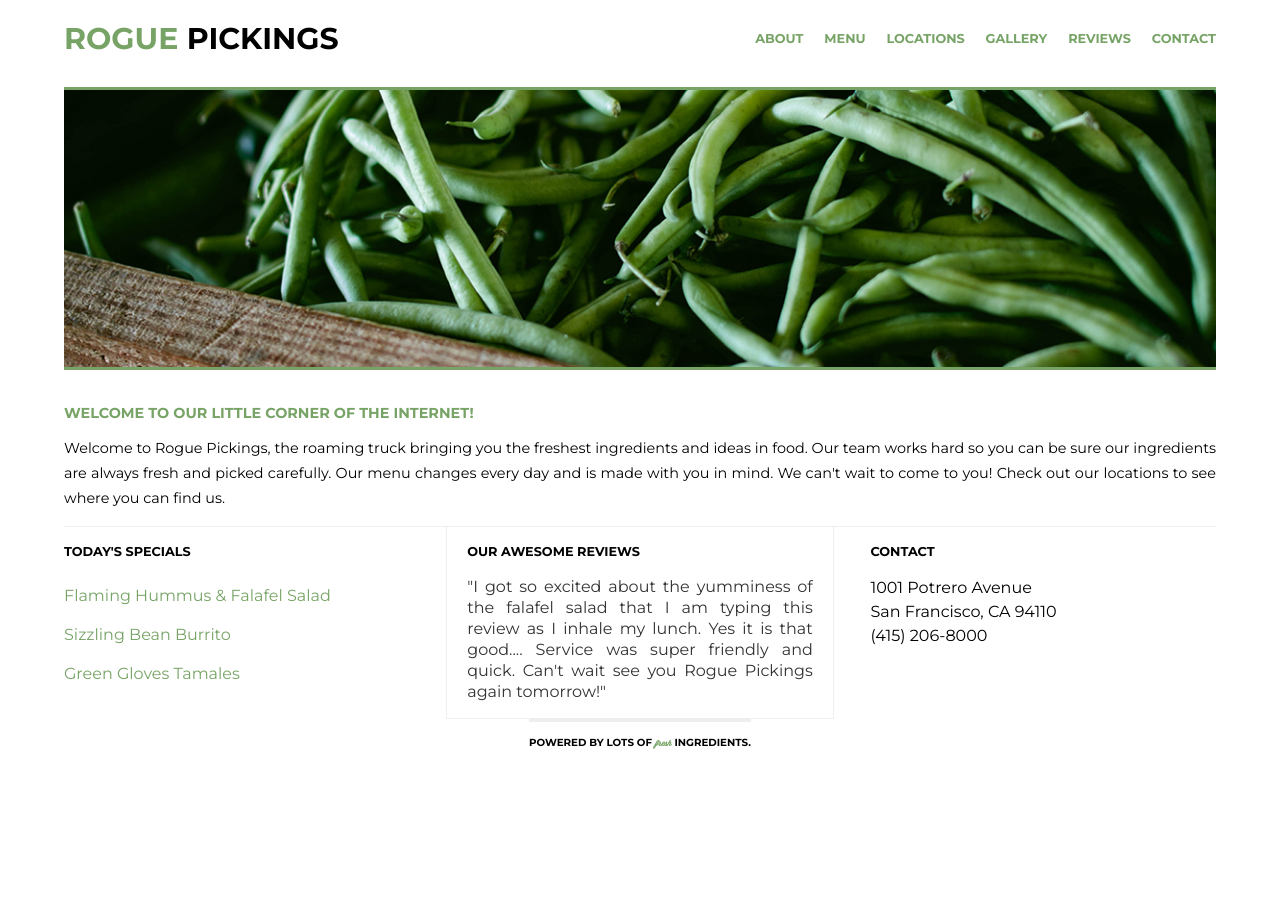
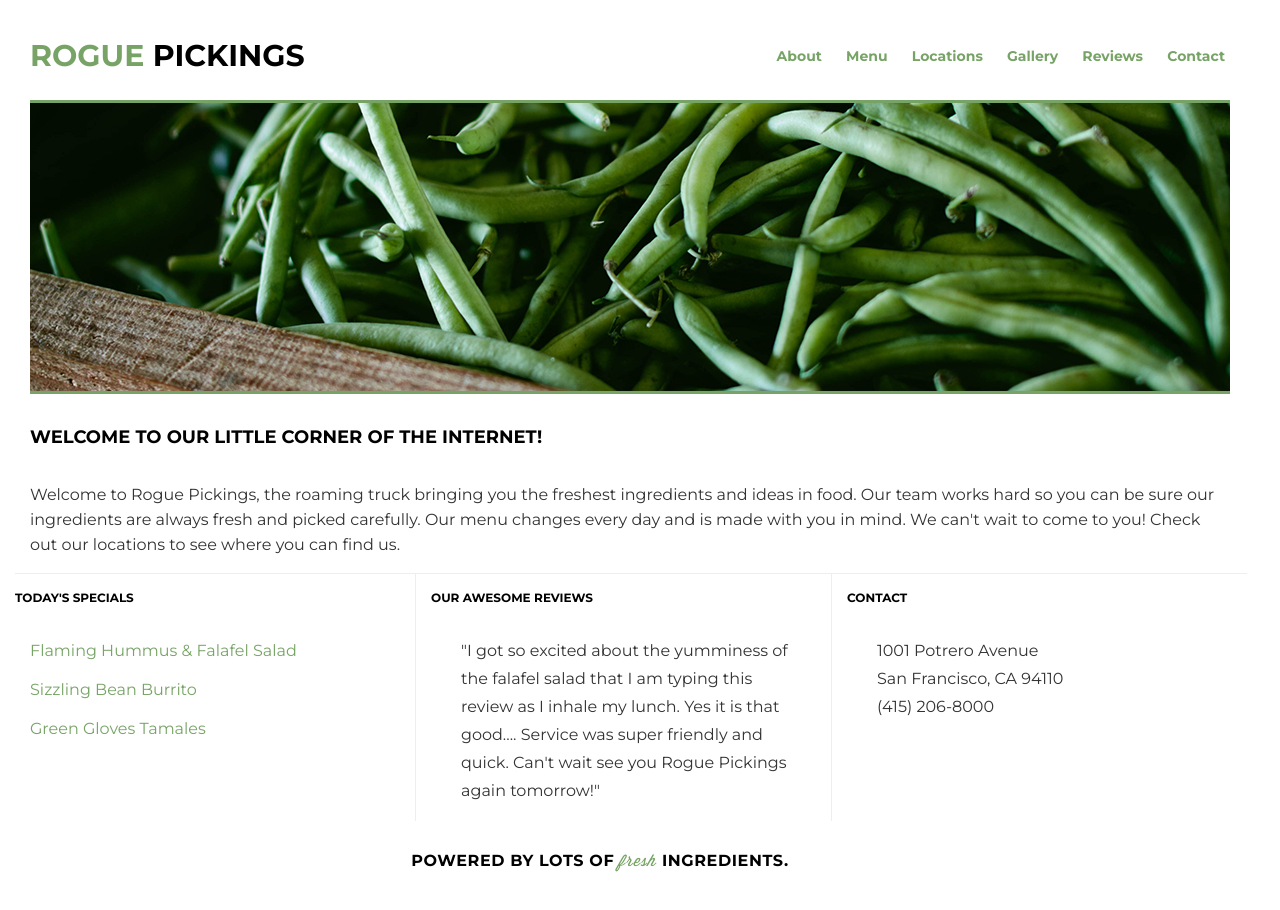
Before and after one commit to MarshaAnnon/206-rogue-pickings, a plain HTML site: page index.html in a window 1280 px wide. Before the commit the page ends 800 px from the top, so only its background shows below. Drawn offline with Linux system fonts and the light colour scheme.

Commit message:
Cleaned up code

```diff
--- a/css/main.css
+++ b/css/main.css
@@ -1,28 +1,13 @@
-/******** Coded for Mobile First ********/
-@font-face{
-	font-family: 'Wisdom Script';
-	src: url('../fonts/wisdom-script.otf') format('opentype');
-}
-html {
-	background-color: #fff;
-	font-size: 16px;
+@font-face {
+    font-family: "wisdom script";
+    src: url("../fonts/wisdom-script.otf") format("opentype");
 }
 
+/*****BASE STYLES*****/
+
 body {
-	font-family: 'Montserrat', Helvetica, Arial, sans-serif;
-    font-size: 1em;
-	display: flex;
-	align-items: center;
-	justify-content: center;
-}
-
-.container{
-	display: flex;
-	justify-content: center;
-	align-items: center;
-	flex-flow: row wrap;
-	max-width: 1200px;
-	width: 90%;
+    font-family: montserrat;
+    color: #000000;
 }
 
 h1,
@@ -31,234 +16,193 @@ h3,
 h4 {
     color: black;
     text-transform: uppercase;
-	font-weight: 700;
+    font-weight: bold;
 }
+
 h1 {
-	font-size: 1.4em;
+    font-size: 30px;
 }
+
 h2 {
-    font-size: 1.1em;
+    font-size: 24px;
 }
+
 h3 {
-	font-size: 1em;
+    font-size: 18px;
 }
+
 h4 {
-	font-size: 0.8em;
+    font-size: 12px;
 }
 
 p {
-	font-size: 0.8em;
-	line-height: 1.25px;
-	text-align: justify;
+    font-size: 16px;
+    line-height: 28px;
+    padding: 0 30px;
 }
 
-/*The widths are in a percentage!*/
+ /*****GRID*****/
 
+.full-width {
+    width: 1200px;
+    margin: 0 auto;
+}
+
+.half-width {
+    width: 600px;
+    float: left;
+    margin: 0 auto;
+}
+
+.third-width {
+    width: 400px;
+    float: left;
+}
+
+/*****HEADER*****/
 
 header {
-	display: flex;
-	align-items: center;
-	justify-content: center;
-	flex-flow: row wrap;
-	text-align: center;
-	width: 100%;
-}
-header h1 {
-    font-size: 1.875em;
-
-    padding: 38px 20px 20px 20px;
-    border-bottom: 3px solid #77a466;
-    width: 100%;
+    height: 100px;
+    margin: 0 auto;
+    width: 1250px;
+    float: left;
 }
 
-header h1 span {
+header h1  {
+    float: left;
+    margin-top: 37px;
+    padding-left: 30px;
+}
+
+header span {
     color: #77a466;
 }
 
 header nav {
-	padding: 15px 0;
-    width: 100%;
-}
-
-header nav ul {
-	margin: 0;
-	padding: 0;
+    float: right;
+    margin-top: 20px;
+    padding-right: 25px;
 }
 
 header nav ul li {
-	text-transform: uppercase;
-	font-weight: 700;
-	font-size: 0.8em;
-	list-style: none;
-	padding: 8px 0;
-	color:#77a466;
+    display: inline-block;
 }
 
 header nav ul li a {
+    text-transform: capitalize;
     text-decoration: none;
-	color:#77a466;
+    font-size: 14px;
+    font-weight: bold;
+    color: #77a466;
+    padding-left: 20px;
 }
 
-/*The widths are in a percentage!*/
-.top-section, .bottom-section {
-	display: flex;
-	align-items: center;
-	justify-content: center;
-	flex-flow: wrap;
+/*****TOP SECTION*****/
+
+.top-section,
+.bottom-section {
+    clear: both;
+    margin: 0 auto;
 }
 
-.main-image {
-	display: flex;
-	justify-content: center;
-	align-items: center;
-	margin: 0 auto;
-	margin-top: 10px;
-	margin-bottom: 10px;
+img {
+    border-top: 3px #77a466 solid;
+    border-bottom: 3px #77a466 solid;
+    height: auto;
+    margin-left: 30px;
+    width: 1200px;
 }
 
-.main-image img {
-	border-bottom: 3px solid #77a466;
-	border-top: 3px solid #77a466;
-	width: 100%;
+
+.main-title,
+h2,
+p {
+    height: auto;
+    float: left;
 }
 
-.main-title {
-	font-size: 0.9em;
-	margin: 0 auto;
-	margin-top: 10px;
-	width: 100%;
-}
-
-.main-title h3 {
-	text-align: left;
+.main-title h2 {
     color: #77a466;
+    margin: 10px 0px 0px 30px;
+    padding: 20px 0px 10px 0px;
 }
 
 .main-title p {
-	margin: 0 auto;
-	font-size: 1em;
     line-height: 25px;
-	width: inherit;
+    padding: 0 0 0 30px;
+    width: 1200px;
 }
+
+/*****BOTTOM SECTION*****/
 
 .section-one,
 .section-two,
 .section-three {
-	width: 100%;
     border-top: 1px solid #eee;
+    float: left;
+    height: auto;
+    padding-left: 15px;
+    width: 400px;
 }
 
-/*.section-one h4 {
-	margin: 0 auto;
-}*/
-
-.section-two {
-	border-top: 1px solid #eee;
-	border-bottom: 1px solid #eee;
+.section-one h3 {
+    margin-left: 15px;
+    padding-top: 10px;
+}
+.section-one,
+.menu {
+    list-style: none;
+    margin-left: 15px;
+    padding: 0;
 }
 
-/*.section-two h4,
-.section-three h4 {
-	margin: 0 auto;
-}*/
+.menu,
+li {
+    padding: 10px 0;
+    color: #77a466;
 
-.menu {
-	list-style: none;
-	padding: 0;
-}
-.menu li {
-	color:#77a466;
-	padding: 10px 0;
-}
-
-.reviews {
-	color: #333;
-	font-size: 1em;
-	line-height: 21px;
-}
-
-.address {
-	font-size: 1em;
-	line-height: 24px;
-}
-
-/*The widths are in a percentage!*/
-footer {
-	font-size: 0.8em;
-	border-top: 3px solid #eee;
-	display: flex;
-	align-items: center;
-	justify-content: center;
-	flex-flow: row wrap;
-	text-align: center;
-}
-
-footer span {
-	font-family: 'Wisdom Script', cursive;
-	text-transform: lowercase;
-	color: #77a466;
-	font-size: 0.8em;
-}
-
-@media all and (min-width: 768px) {
-	/********Tablet Styles Here********/
-
-	/*header {
-		border-bottom: none;
-		display: flex;
-		justify-content: flex-start;
-	}
-
-	nav ul {
-		display: flex;
-		flex-flow: row wrap;
-		justify-content: flex-end;
-		justify-content: space-between;
-		font-size: 0.8em;
-	}
-	*/
-	.bottom-section {
-		align-items: flex-start;
-		justify-content: space-between;
-		border-top: 1px solid #eee;
-		margin-top: 15px;
-	}
-
-	.section-one,
-	.section-two,
-	.section-three {
-		border-top: none;
-		flex-basis: 30%;
+    text-align: left;
 }
 
 .section-two {
     border-left: 1px solid #eee;
     border-right: 1px solid #eee;
-	padding: 0 20px;
-}
+
 }
 
 
-
-@media all and (min-width: 1200px) {
-	/********Desktop Styles Here********/
-	header {
-        justify-content: space-between;
+h3 {
+    margin-left: 30px;
+    padding-top: 10px;
 }
 
-    header h1 {
-        width: 30%;
-        padding: 0;
-        border-bottom: none;
-        text-align: left;
+.section-two,
+p {
+    color: #333;
 }
 
-    header nav {
-        width: 40%;
+/*****FOOTER*****/
+
+footer {
+    clear: both;
+    margin-top: 50px;
+    width: 1200px;
 }
 
-    header nav ul {
-        display: flex;
-        justify-content: space-between;
+footer h4 {
+    color: #000000;
+    font-size: 16px;
+    font-weight: bold;
+    letter-spacing: 0.6px;
+    padding: 30px;
+    text-align: center;
 }
+
+footer span {
+    color: #77a466;
+    font-family: "wisdom script", cursive;
+    font-size: 16px;
+    font-weight: normal;
+    letter-spacing: 1px;
+    text-transform: lowercase;
 }
```
Lines whose indentation alone changed are shown as unchanged.
